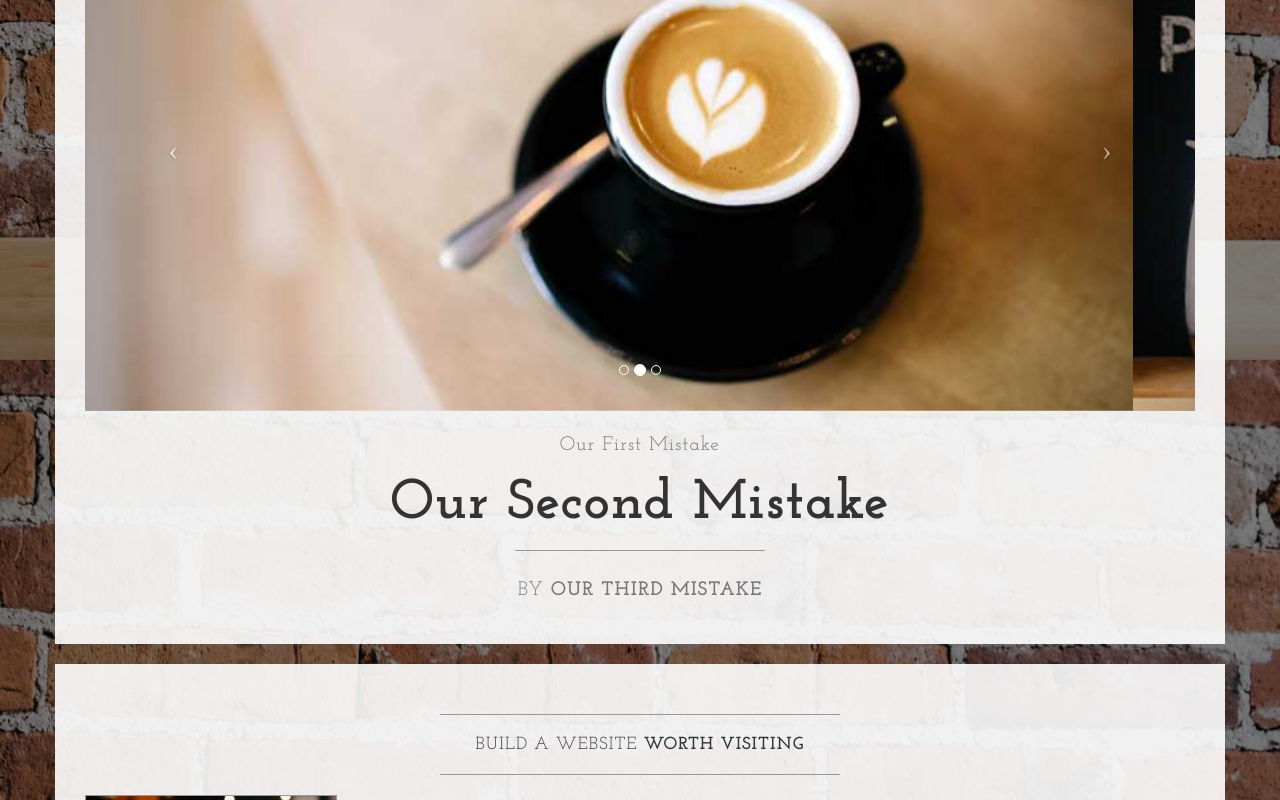
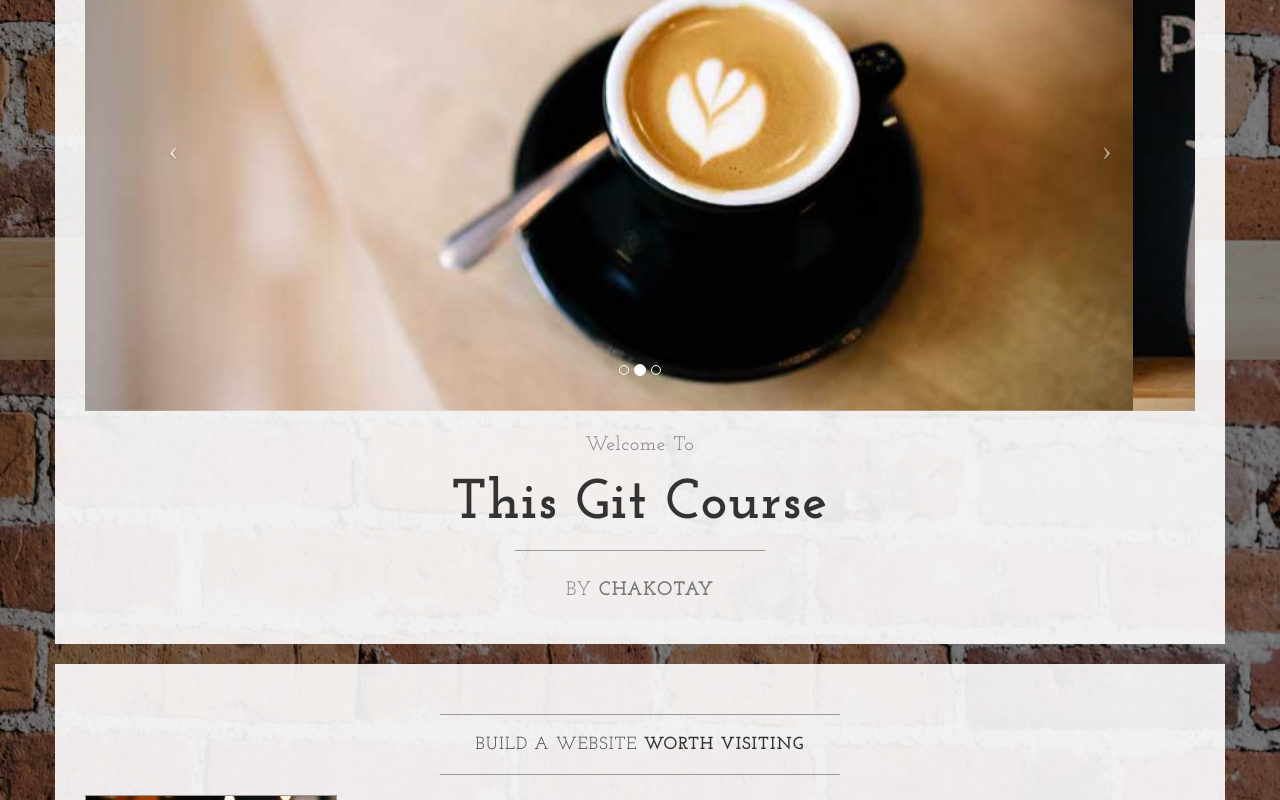
Before and after one commit to ChakotayChou/Learnable-Git-Course, a plain HTML site: page index.html in a window 1280 px wide. Shown: the part 440-1240 px from the top of the page. Drawn offline with nearby package versions, Linux system fonts and the light colour scheme.

Commit message:
Revert "Commit our third mistake, we left the other two in place"
This reverts commit 5ca04e98541d1531bf6e895c8808b6ec8858de0c.

```diff
--- a/index.html
+++ b/index.html
@@ -106,13 +106,13 @@
                         </a>
                     </div>
                     <h2 class="brand-before">
-                        <small>Our First Mistake</small>
+                        <small>Welcome to</small>
                     </h2>
-                    <h1 class="brand-name">Our second mistake</h1>
+                    <h1 class="brand-name">This Git Course</h1>
                     <hr class="tagline-divider">
                     <h2>
                         <small>By
-                            <strong>Our third mistake</strong>
+                            <strong>Chakotay</strong>
                         </small>
                     </h2>
                 </div>
```
